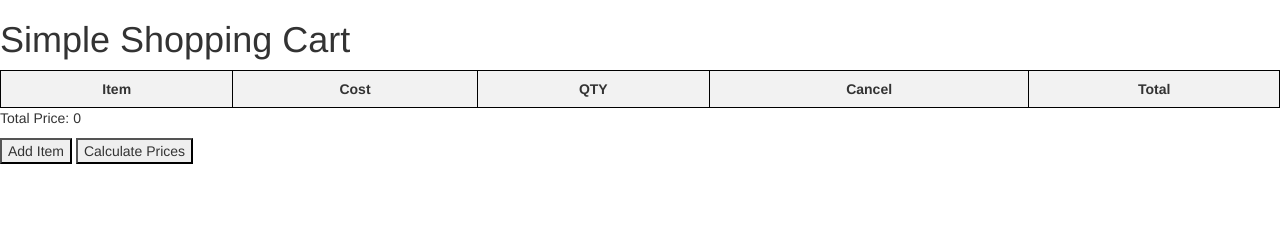
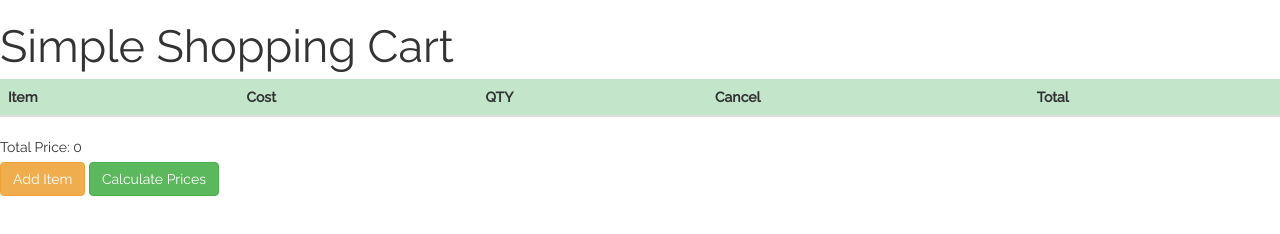
Before and after one commit to cedricmills/shopping-cart, a plain HTML site: page index.html in a window 1280 px wide. Drawn offline with nearby package versions, Linux system fonts and the light colour scheme.

Commit message:
Bootstrap styling added

```diff
--- a/app/application.js
+++ b/app/application.js
@@ -25,10 +25,10 @@ $(document).ready(function() {
     function addItemToCart() {
         $('#cart-body').append(`
             <tr>
-                <td><input type="text" class="item-name" value="Item"></td>
-                <td><input type="number" class="item-cost" value="0"></td>
-                <td><input type="number" class="quantity-input" value="0"></td>
-                <td><button class="cancel-item">Cancel</button></td>
+                <td><input type="text" class="form-control item-name" value="Add Item Here"></td>
+                <td><input type="number" class="form-control item-cost" value="0"></td>
+                <td><input type="number" class="form-control  quantity-input" value="0"></td>
+                <td><button class="btn btn-outline-danger active cancel-item">Cancel</button></td>
                 <td class="item-total">0</td>
             </tr>
         `);
--- a/css/custom.css
+++ b/css/custom.css
@@ -1,12 +1,11 @@
-table {
-  border-collapse: collapse;
-  width: 100%;
+@import url('https://fonts.googleapis.com/css2?family=Raleway&display=swap');
+@import url('https://fonts.googleapis.com/css2?family=Raleway:wght@400;500&display=swap');
+
+body {
+  font-family: 'Raleway', sans-serif;
+
 }
-th, td {
-  border: 1px solid black;
-  padding: 8px;
-  text-align: center;
+
+button{
+  font-weight: 600;
 }
-th {
-  background-color: #f2f2f2;
-}
--- a/index.html
+++ b/index.html
@@ -11,9 +11,10 @@
 </head>
 
 <body>
-    <h1>Simple Shopping Cart</h1>
-    <table>
-        <thead>
+    <h1 class="mb-2 display-3">Simple Shopping Cart</h1>
+    <div class="table-resopnsive">
+    <table class="table table-striped table-borderless table-hover">
+        <thead class="table-success">
             <tr>
                 <th>Item</th>
                 <th>Cost</th>
@@ -26,9 +27,10 @@
             <!-- Cart items will be here using append-->
         </tbody>
     </table>
-    <p>Total Price: <span id="total-price">0</span></p>
-    <button id="add-item">Add Item</button>
-    <button id="calculate-prices">Calculate Prices</button>
+</div>
+    <p class="mb-2">Total Price: <span id="total-price">0</span></p>
+    <button class="btn btn-warning" id="add-item" class="text-center">Add Item</button>
+    <button class="btn btn-success" id="calculate-prices" class="text-center">Calculate Prices</button>
 
 </body>
 
```
